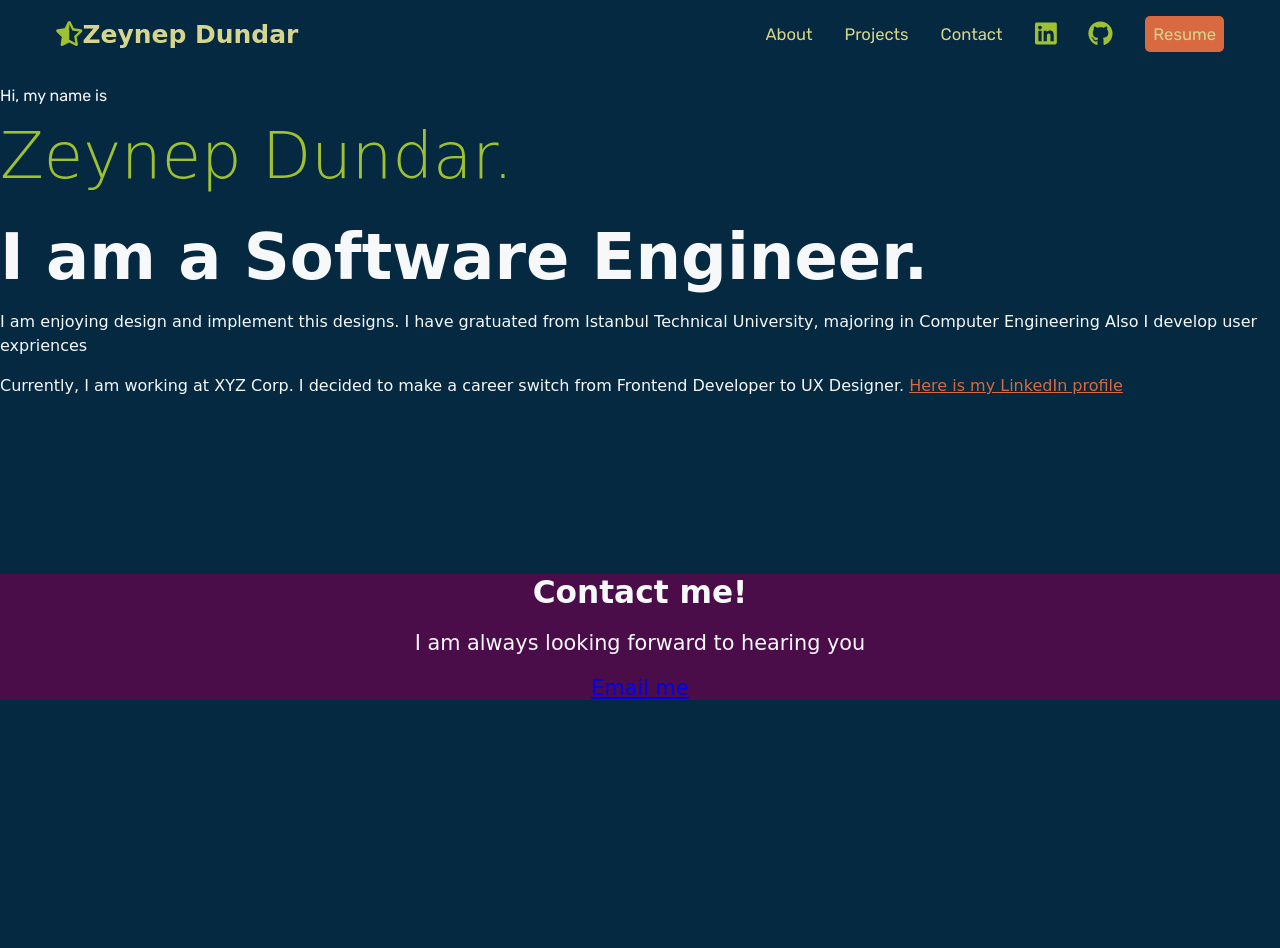
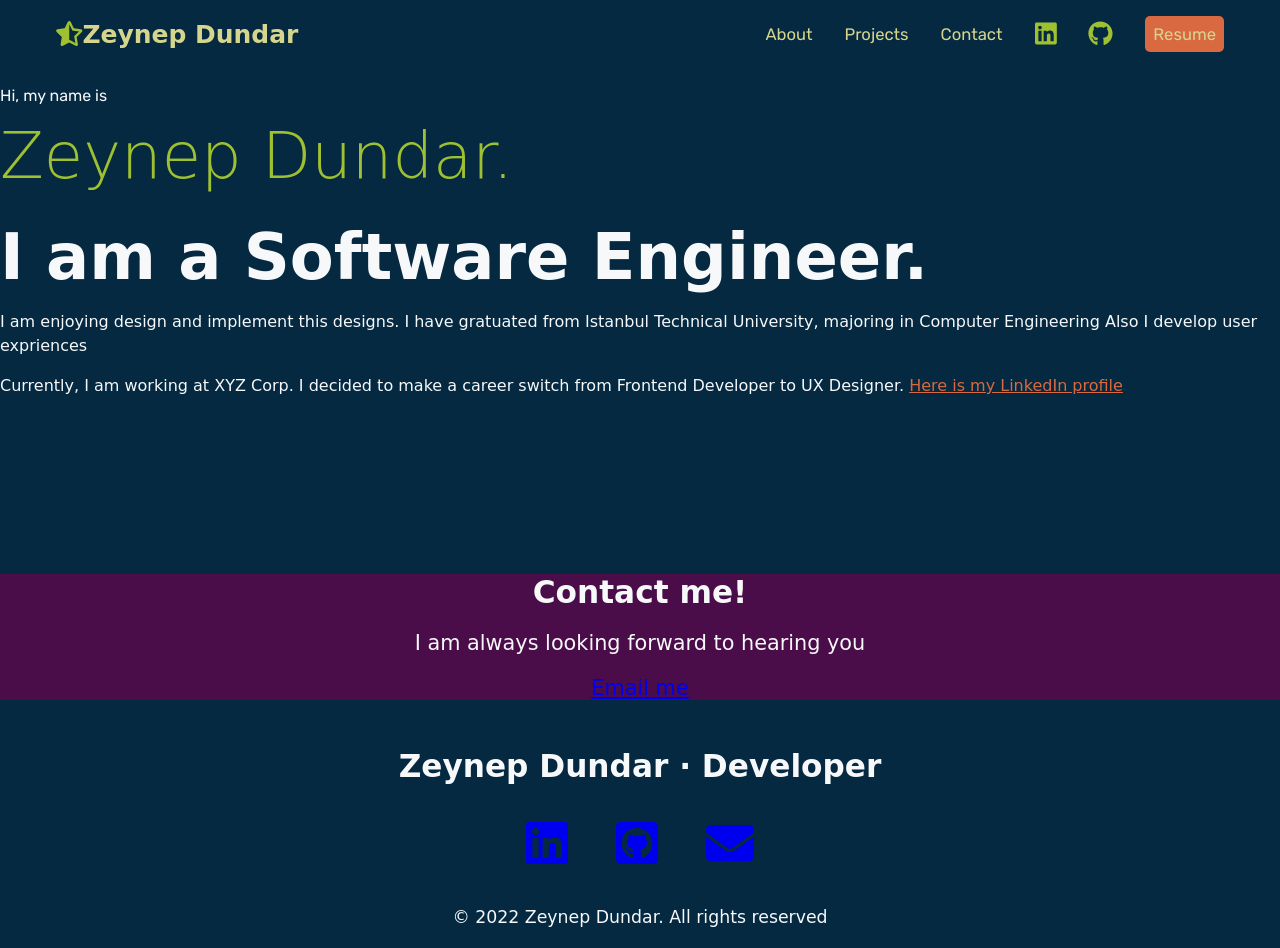
Before and after one commit to zeynepdndr/Portfolio, a plain HTML site: page main.html in a window 1280 px wide. Before the commit the page ends 800 px from the top, so only its background shows below. Drawn offline with Linux system fonts and the light colour scheme; a web font is replaced by a local one.

Commit message:
Add footer

```diff
--- a/main.css
+++ b/main.css
@@ -151,3 +151,18 @@ nav [class*="fa-"]:hover {
     margin-right: auto;
   }
 }
+
+footer {
+  text-align: center;
+}
+
+footer ul {
+  list-style-type: none;
+  padding: 0;
+  margin: 2rem 0;
+  display: flex;
+  flex-flow: row wrap;
+  justify-content: center;
+  gap: 3rem;
+  font-size: 3rem;
+}
--- a/main.html
+++ b/main.html
@@ -74,5 +74,29 @@
         <a href="mailto:dundarzey@itu.edu.tr" target="_blank">Email me</a>
       </p>
     </section>
+    <footer>
+      <h2>Zeynep Dundar &middot; Developer</h2>
+      <ul>
+        <li>
+          <a href="https://www.linkedin.com/in/zeynep-dundar/" target="_blank"
+            ><span class="fab fa-linkedin" aria-hidden="true"></span
+            ><span class="sr-only">LinkedIn</span></a
+          >
+        </li>
+        <li>
+          <a href="https://github.com/zeynepdndr"
+            ><span class="fab fa-github-square" aria-hidden="true"></span
+            ><span class="sr-only">Github</span></a
+          >
+        </li>
+        <li>
+          <a href="mailto:dundarzey@itu.edu.tr" target="_blank"
+            ><span class="fas fa-envelope" aria-hidden="true"></span
+            ><span class="sr-only">Mail</span></a
+          >
+        </li>
+      </ul>
+      <p><small>&copy; 2022 Zeynep Dundar. All rights reserved</small></p>
+    </footer>
   </body>
 </html>
```
